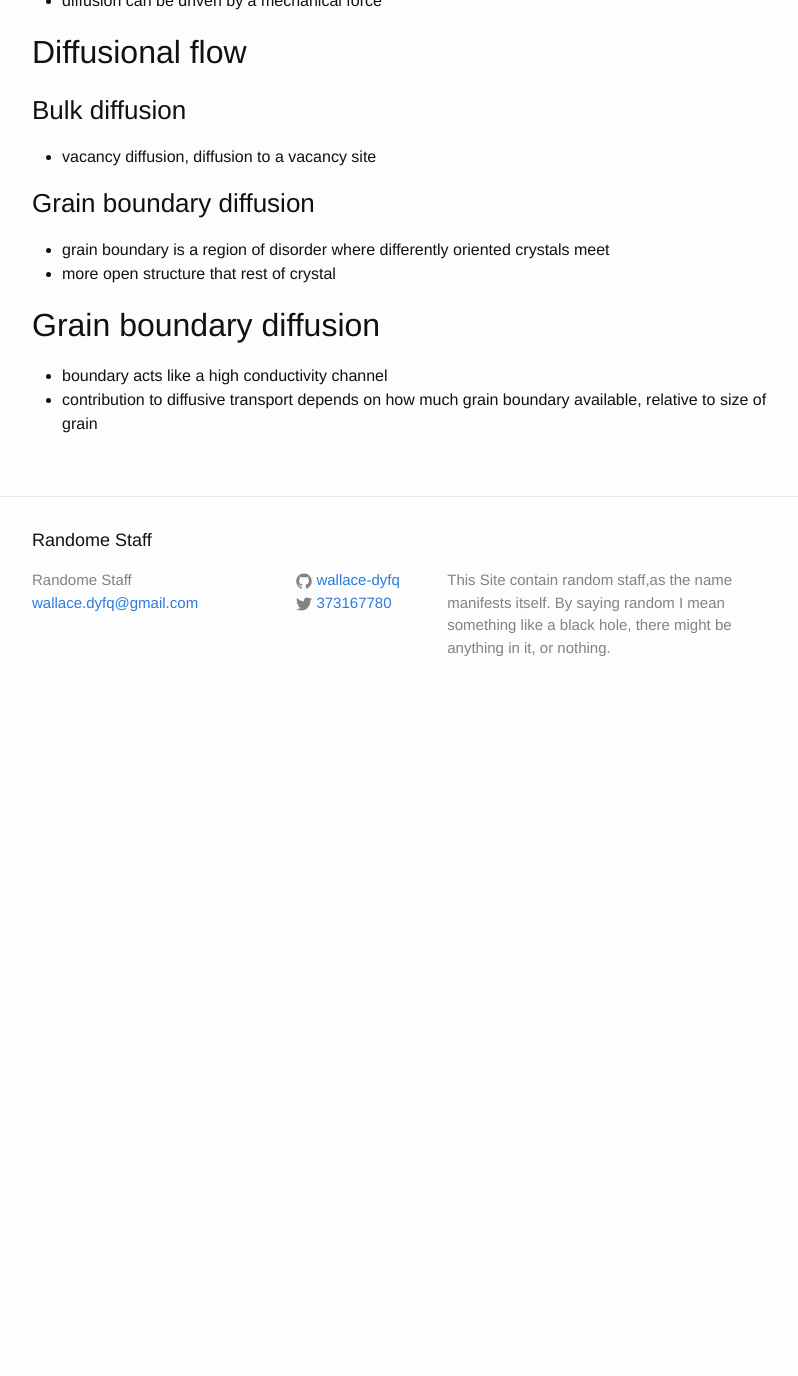
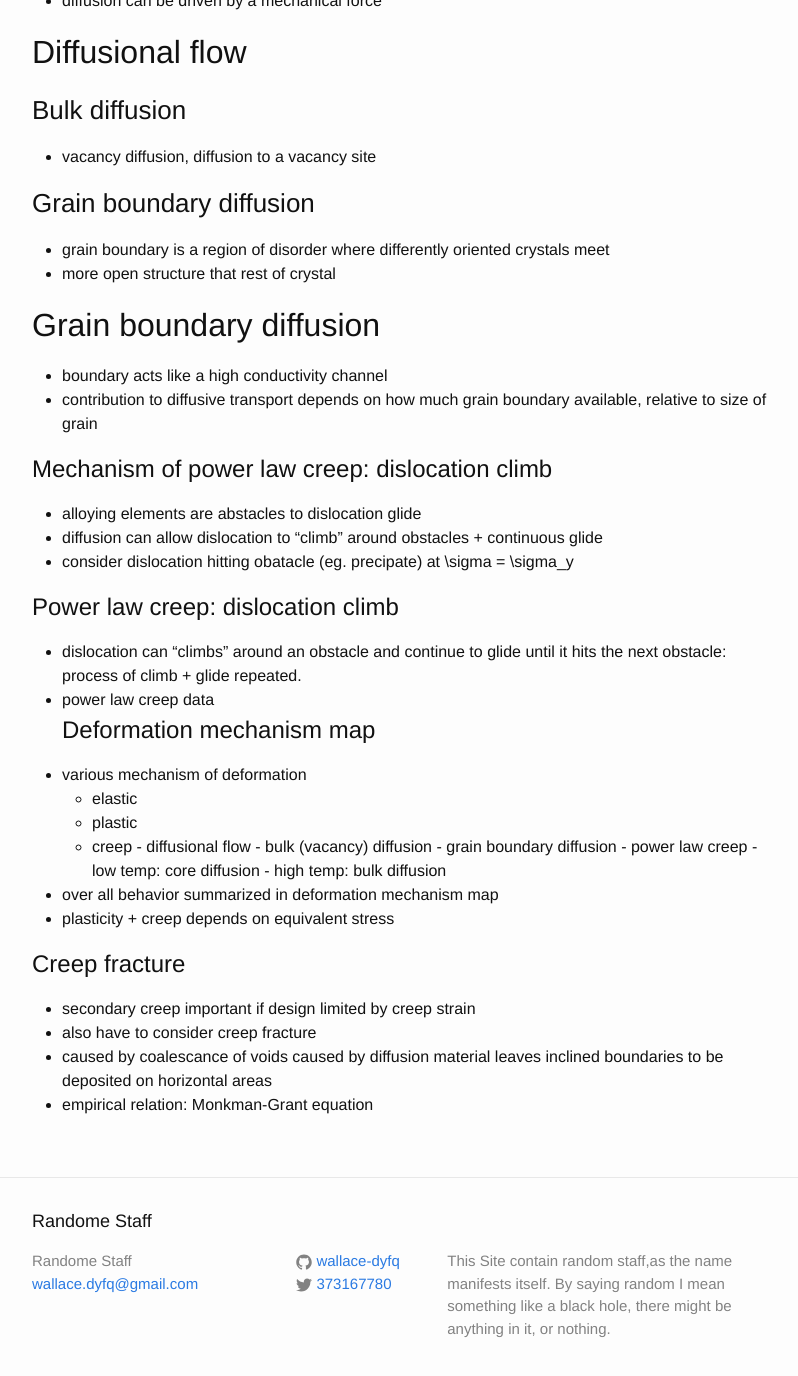
Before and after one commit to Wallace-dyfq/random, a Jekyll site: the page built from _posts/2014-12-14-Creep-Review.markdown, in a window 1280 px wide and 1400 px high, scrolled down 1444 px. Shown: the top 1376 px of the window, without its empty margins (238-1036 px from the left). Built offline with Jekyll 4.4.1, drawn with Linux system fonts in a browser that asks for light colours; before the commit the page ends 2163 px from its top, so only the background shows below that.

Commit message:
fracture and creep review

```diff
--- a/_posts/2014-12-14-Creep-Review.markdown
+++ b/_posts/2014-12-14-Creep-Review.markdown
@@ -69,3 +69,33 @@ have to consider
 - boundary acts like a high conductivity channel
 - contribution to diffusive transport depends on how much grain
   boundary available, relative to size of grain
+
+
+
+# Mechanism of power law creep: dislocation climb
+- alloying elements are abstacles to dislocation glide
+- diffusion can allow dislocation to "climb" around obstacles +
+  continuous glide
+ - consider dislocation hitting obatacle (eg. precipate) at \sigma = \sigma_y
+
+# Power law creep: dislocation climb
+- dislocation can "climbs" around an obstacle and continue to glide
+until it hits the next obstacle: process of climb + glide repeated.
+- power law creep data
+# Deformation mechanism map
+- various mechanism of deformation
+  + elastic
+  + plastic
+  + creep - diffusional flow - bulk (vacancy) diffusion
+                             - grain boundary diffusion
+          - power law creep  - low temp: core diffusion
+                             - high temp: bulk diffusion
+- over all behavior summarized in deformation mechanism map
+- plasticity + creep depends on equivalent stress
+
+# Creep fracture
+- secondary creep important if design limited by creep strain
+- also have to consider creep fracture
+- caused by coalescance of voids caused by diffusion material leaves
+  inclined boundaries to be deposited on horizontal areas
+- empirical relation: Monkman-Grant equation
```
Also changed, not shown: _posts/2014-12-14-Fracture-Review.markdown (added, +116 -0 lines).
